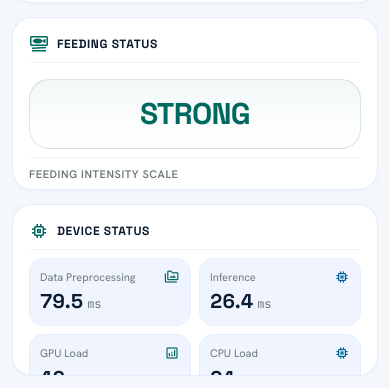
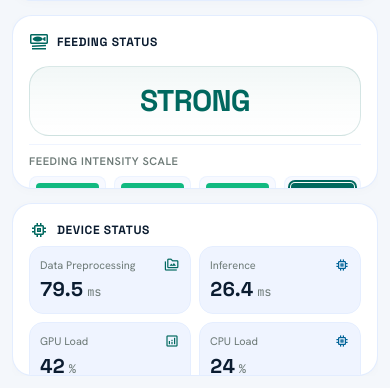
Before and after one commit to hoangphihung2004/Capstone_2026_Fish_Feeding_Intensity, a FastAPI app: page / in a window 390 px wide. Shown: the part 456-844 px from the top of the page. Run offline with FastAPI, Linux system fonts and the light colour scheme; parts of the project's set-up code (start-up, migrations or seed data) failed here and were passed over; some libraries are stand-ins or nearby versions.

Commit message:
fix(dashboard): restore exact balanced card padding and spacing while unifying title typography

```diff
--- a/U_FFIA27K_multimodal_deployment/web_dashboard/templates/index.html
+++ b/U_FFIA27K_multimodal_deployment/web_dashboard/templates/index.html
@@ -122,9 +122,9 @@
       <!-- 2-COLUMN BALANCED GRID -->
       <div class="flex-1 min-h-0 grid grid-cols-1 lg:grid-cols-12 gap-3.5 items-stretch overflow-hidden">
         <!-- KHỐI TRÁI: CAMERA & HYDROPHONE (7 Cols) -->
-        <section class="lg:col-span-7 bg-surface-container-lowest rounded-2xl p-4 border border-surface-container-high/80 shadow-[0_2px_12px_rgba(0,0,0,0.02)] flex flex-col justify-between overflow-hidden">
+        <section class="lg:col-span-7 bg-surface-container-lowest rounded-2xl p-3.5 border border-surface-container-high/80 shadow-[0_2px_12px_rgba(0,0,0,0.02)] flex flex-col justify-between overflow-hidden">
           <!-- Card Header: Camera & Hydrophone -->
-          <div class="flex items-center justify-between pb-2 border-b border-surface-container-low mb-2 shrink-0">
+          <div class="flex items-center justify-between pb-2 border-b border-surface-container-low mb-2 shrink-0 gap-2">
             <div class="flex items-center gap-2">
               <span class="material-symbols-outlined text-primary text-[20px]">sensors</span>
               <h2 class="text-xs font-display font-bold text-on-surface uppercase tracking-wider">Camera & Hydrophone</h2>
@@ -172,7 +172,7 @@
         <div class="lg:col-span-5 flex flex-col gap-3.5 h-full overflow-hidden">
           <!-- CARD 1: FEEDING STATUS -->
           <section class="flex-1 min-h-0 bg-surface-container-lowest rounded-2xl p-4 border border-surface-container-high/80 shadow-[0_2px_12px_rgba(0,0,0,0.02)] flex flex-col justify-between overflow-hidden">
-            <div class="flex items-center justify-between pb-2 border-b border-surface-container-low mb-2 shrink-0">
+            <div class="flex items-center justify-between pb-1.5 shrink-0">
               <div class="flex items-center gap-2">
                 <span class="material-symbols-outlined text-primary text-[20px]">set_meal</span>
                 <h2 class="text-xs font-display font-bold text-on-surface uppercase tracking-wider">Feeding Status</h2>
@@ -214,7 +214,7 @@
 
           <!-- CARD 2: DEVICE STATUS (Option 1: Hardware Health & AI Speed) -->
           <section class="flex-1 min-h-0 bg-surface-container-lowest rounded-2xl p-4 border border-surface-container-high/80 shadow-[0_2px_12px_rgba(0,0,0,0.02)] flex flex-col justify-between overflow-hidden">
-            <div class="flex items-center justify-between pb-2 border-b border-surface-container-low mb-2 shrink-0">
+            <div class="flex items-center justify-between pb-1.5 shrink-0">
               <div class="flex items-center gap-2">
                 <span class="material-symbols-outlined text-primary text-[20px]">memory</span>
                 <h2 class="text-xs font-display font-bold text-on-surface uppercase tracking-wider">Device Status</h2>
```
